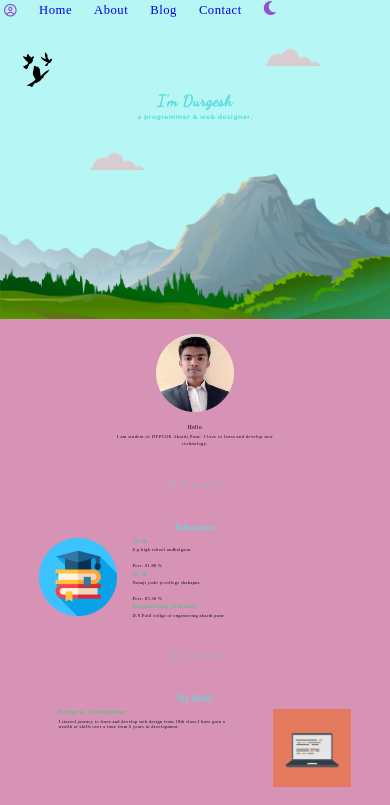
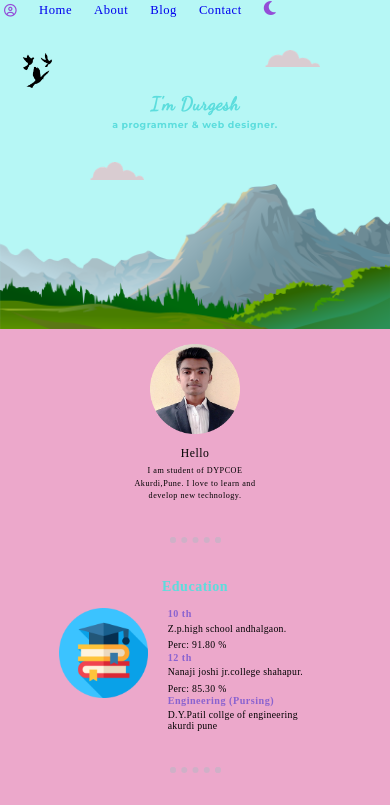
Before and after one commit to durgeshmehar/durgeshcv.github.io, a plain HTML site: page index.html in a window 390 px wide. Shown: the top 805 px of the page. Drawn offline with nearby package versions, Linux system fonts and the light colour scheme; a web font is replaced by a local one.

Commit message:
Update style.css

```diff
--- a/css/style.css
+++ b/css/style.css
@@ -6,6 +6,9 @@ body {
     font-family: 'Source Serif Pro', serif;
     letter-spacing: 0.5px;
 }
+
+
+
 
 /* Navigation */
 .navigation{
@@ -109,6 +112,7 @@ hr {
 
 }
 
+
 /* middle-container -> education */
 .middle-container h4{
     padding: 0px 3px 4px 0px;
@@ -132,7 +136,7 @@ hr {
 }
 .education .detail h4 ,.skill h4{
     font-size:1.85vw;
-    color: #60be8a;
+    color: hsl(247, 64%, 52%,60%);
 }
 .education h3, .skill h3 , .bottom-container h3{
     font-size:2.5vw;
@@ -220,43 +224,49 @@ hr {
     .navigation ul li a ,.navigation ul li a i {
         font-size: 1.5vh;
     }
+    .top-container p ,.top-container{
+        font-size: 2.4vw;
+    }
     .middle-container{
-        background-color: #d793b6;
-        padding:3vh 10vw;
+        background-color: rgba(218, 83, 151, 0.5);
+        padding:3vh 15vw;
     }
-    .top-container p{
-        font-size: 1.6vw;
+    .middle-container img{
+        height: 23vw;
     }
+    .middle-container h4{
+        padding: 0px 0vw 1vw 0vw;
+    }
+    .middle-container .intro p#hi{
+        font-size:3vw;
+    }
+    .middle-container .intro p{
+      font-size: 2.1vw;
+      font-weight: 500;
+    }
+    .education .detail{
+        margin-left:24vw;
+    }
+    .education h3, .skill h3 , .bottom-container h3{
+        margin-bottom: 3.4vw;
+        font-size: 3.6vw;
+    }
+
+    .education .detail p, span ,.skill p ,.bottom-container p{
+        font-size:2.5vw;
+        letter-spacing: 0.3px;
+    }
+
+    .education .detail h4 ,.skill h4{
+        font-size:2.6vw;
+    }
+
     .bottom-container{
         margin-top:3vh;
     }
     .footer{
         margin-top: 1vh;
     }
-    .education h3, .skill h3 , .bottom-container h3{
-              margin-bottom: 1.5vw;
-    }
-    .middle-container h4{
-        padding: 0px 0vw 1vw 0vw;
-    }
-    .education .detail p, span ,.skill p ,.bottom-container p{
-        font-size:1.1vw;
-        letter-spacing: 0.4px;
-    }
 
-    .middle-container .intro p#hi{
-        font-size:1.5vw;
-    }
-    .middle-container .intro p{
-        font-size: 1.1vw;
-    }
-    .middle-container .intro p#hi{
-        font-size:1.4vw;
-    }
-    .education .detail h4 ,.skill h4{
-        font-size:1.5vw;
-    }
-    .education h3, .skill h3 , .bottom-container h3{
-        font-size:2vw;
-    }
+
 }
```
